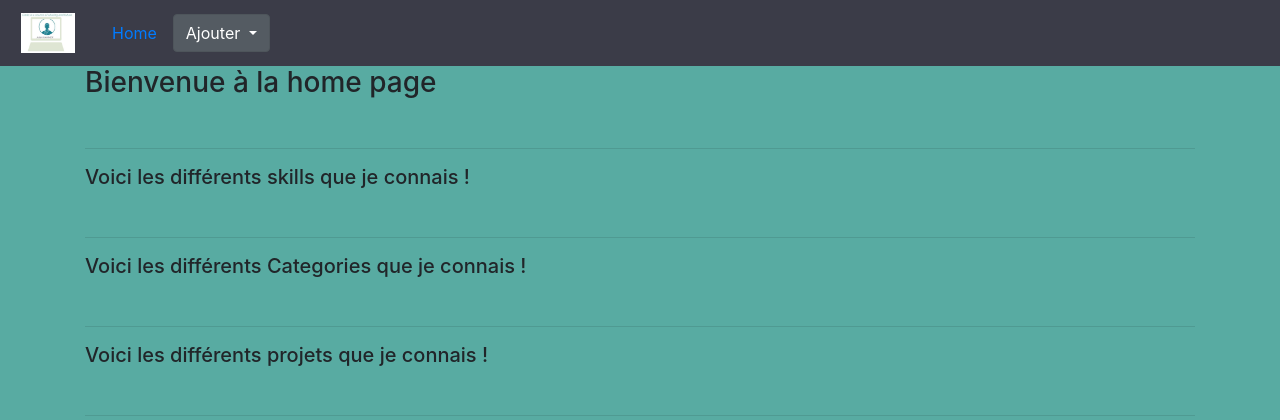
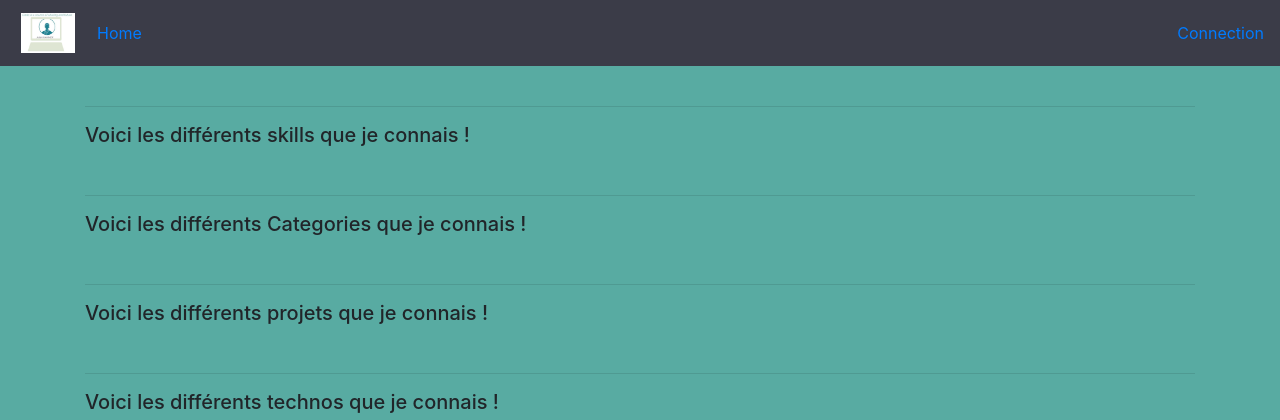
Before and after one commit to rouge13/portfolio, a Symfony app: template templates/home.html.twig in a window 1280 px wide. Shown: the top 420 px of the page. Run offline with Twig, Linux system fonts and the light colour scheme; the template is opened without the code that fills it, so the values that code supplies are empty; some libraries are stand-ins or nearby versions.

Commit message:
mise a jour

```diff
--- a/templates/home.html.twig
+++ b/templates/home.html.twig
@@ -1,7 +1,12 @@
 {% extends 'base.html.twig' %}
 
 {% block body %}
-    <h3>Bienvenue à la home page</h3>
+{#<p>Username: {{ app.user.email ?? 'hammerjulien67@gmail.com' }}</p>#}
+{#{% if app.debug %}#}
+{#    <p>Request method: {{ app.request.method }}</p>#}
+{#    <p>Application Environment: {{ app.environment }}</p>#}
+
+{#    <h3>Bienvenue à la home page</h3>#}
 <br>
 <hr>
     <h5>Voici les différents skills que je connais !</h5>
@@ -43,10 +48,19 @@
         <div class="card-header">
             La categorie :
             <br>
+            {% if is_granted('ROLE_ADMIN') %}
                 <a href="{{ path('update', {"id" : category.id,"name" : 'category'}) }}">{{ category.name }}</a>
+            {% else %}
+                {{ category.name }}
+            {% endif %}
+
+
         </div>
         <div class="d-flex justify-content-end">
-                    <a class="deleteIcon" href="{{ path('delete', {"id" : category.id,"name" : 'category'}) }}"></a>
+            {% if is_granted('ROLE_ADMIN') %}
+                <a href="{{ path('delete', {"id" : category.id,"name" : 'category'}) }}">supprimer</a>
+            {% endif %}
+
         </div>
     </div>
     {% endfor %}
@@ -123,4 +137,5 @@
 </div>
 
 
+{#{% endif %}#}
 {% endblock %}
--- a/templates/navbar.html.twig
+++ b/templates/navbar.html.twig
@@ -5,10 +5,12 @@
         <button class="navbar-toggler" type="button" data-toggle="collapse" data-target="#navbarNav" aria-controls="navbarNav" aria-expanded="false" aria-label="Toggle navigation">
             <span class="navbar-toggler-icon"></span>
         </button>
-        <div class="collapse navbar-collapse" id="navbarNav">
-
+        <div class="collapse navbar-collapse justify-content-between" id="navbarNav">
+            <div class="row">
                 <a class="nav-item nav-link {{  app.request.pathInfo == '/' ? 'active' : '' }}" href="{{ path('home') }}">Home</a>
 
+
+                {% if is_granted('ROLE_ADMIN') %}
                     <div class="dropdown show">
                         <a class="btn btn-secondary dropdown-toggle" href="" role="button" id="dropdownMenuLink" data-toggle="dropdown" aria-haspopup="true" aria-expanded="false">
                             Ajouter
@@ -18,11 +20,20 @@
                             <a class="dropdown-item" href="{{ path('addNewObject',{'name':'category'}) }}">Category</a>
                             <a class="dropdown-item" href="{{ path('addNewObject',{'name':'techno'}) }}">Techno</a>
                             <a class="dropdown-item" href="{{ path('addNewObject',{'name':'project'}) }}">Project</a>
+                        </div>
+                    </div>
+                {% endif %}
 
             </div>
+            <div>
+                <div class="">
+                    {% if is_granted('ROLE_ADMIN') %}
+                        <a href="{{ path('app_logout') }}">Déconnexion</a>
+                    {% else %}
+                        <a href="{{ path('app_login') }}">Connection</a>
+                    {% endif %}
                 </div>
-
             </div>
-
+        </div>
     </nav>
 </div>
```
Also changed, not shown: config/routes.yaml (line endings or trailing spaces). Lines whose indentation alone changed are shown as unchanged.
